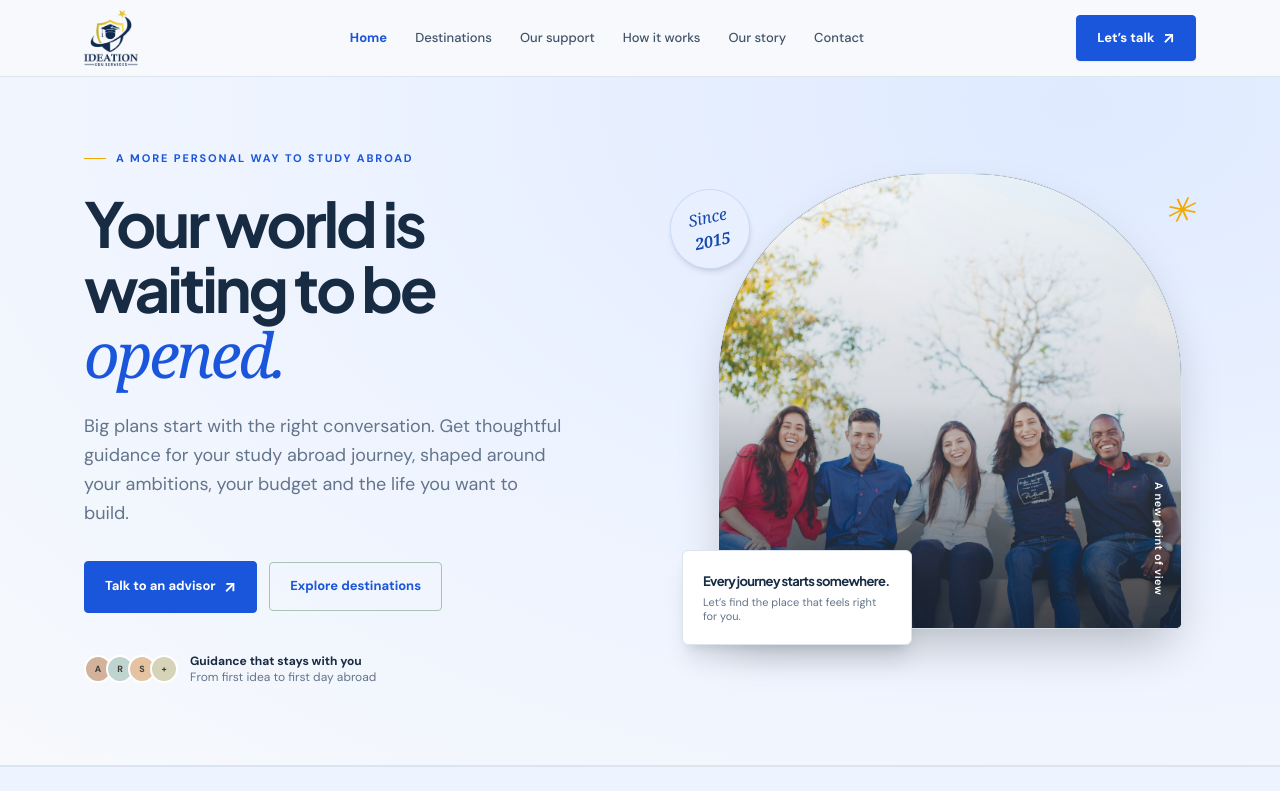
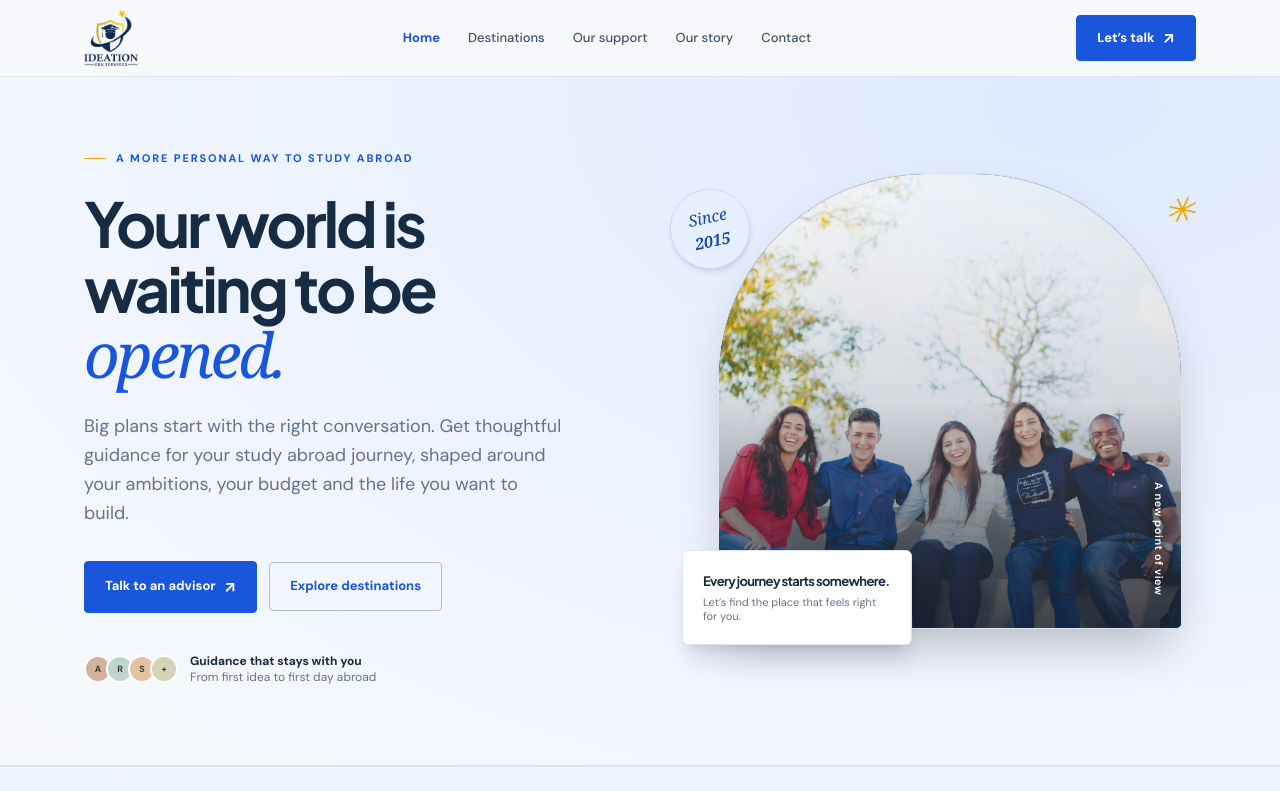
Before and after one commit to varghesegt/ideation, a Next.js app: page / in a window 1280 px wide. Shown: the top 791 px of the page. Built offline with nearby package versions, Linux system fonts and the light colour scheme.

Commit message:
feat: remove 'How it works' from navbar

```diff
--- a/src/components/layout/navbar.tsx
+++ b/src/components/layout/navbar.tsx
@@ -57,12 +57,6 @@ export function Navbar() {
               }`}
             >
               Our support
-            </Link>
-            <Link
-              href="/#approach"
-              className="hover:text-[#1a56db] transition-colors"
-            >
-              How it works
             </Link>
             <Link
               href="/about"
@@ -130,13 +124,6 @@ export function Navbar() {
                 Our support
               </Link>
               <Link
-                href="/#approach"
-                className="py-3 border-b border-[#dce4ef] hover:text-[#1a56db]"
-                onClick={() => setMobileMenuOpen(false)}
-              >
-                How it works
-              </Link>
-              <Link
                 href="/about"
                 className="py-3 border-b border-[#dce4ef] hover:text-[#1a56db]"
                 onClick={() => setMobileMenuOpen(false)}
```
